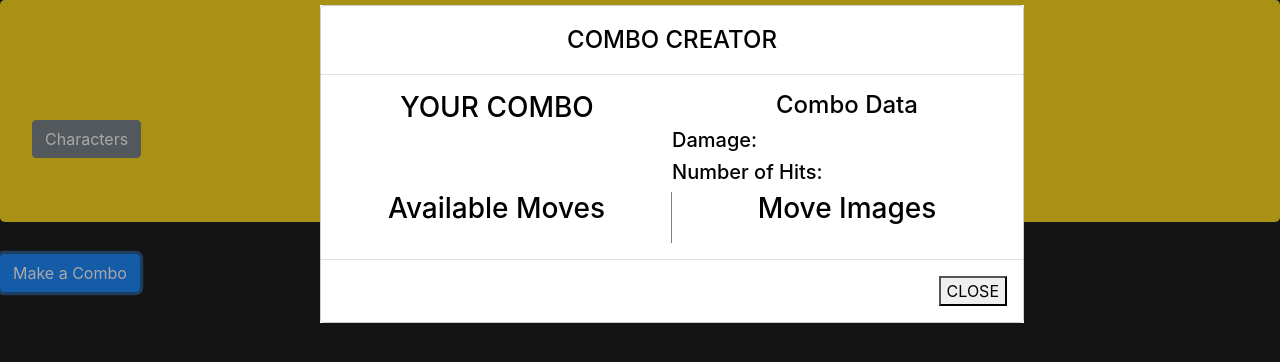
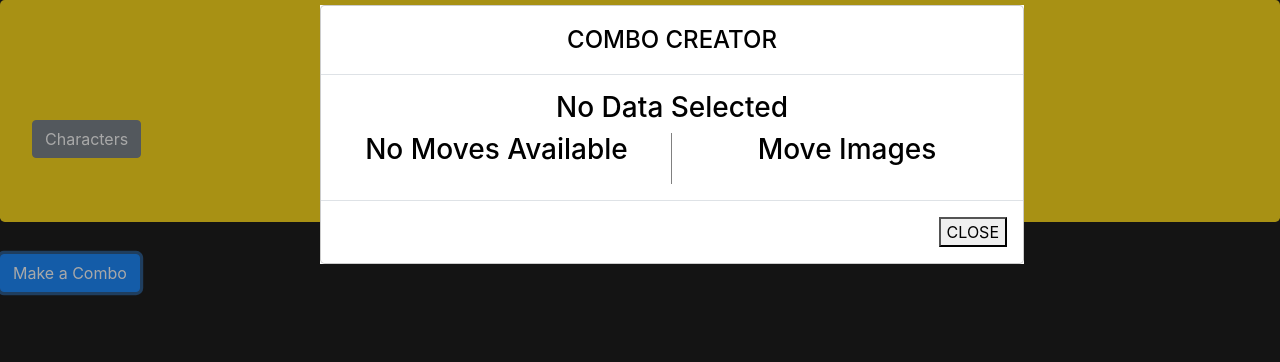
Before and after one commit to jasonfelipe/SFV_React, a React (Create React App) app in the folder client/: page /combo in a window 1280 px wide. Both pictures are taken after a click on the button "Make a Combo". Shown: the top 362 px of the page. Built offline with nearby package versions, Linux system fonts and the light colour scheme.

Commit message:
working on modal

```diff
--- a/client/src/components/Modals/ComboModal.js
+++ b/client/src/components/Modals/ComboModal.js
@@ -27,6 +27,7 @@ export const ComboModal = props => {
                 </div>
 
                 <div className='modal-body'>
+                    {props.combo.length > 0 ?
                     <div className="row">
                         <div className='col-sm-6'>
                             <h3 className='center'>
@@ -41,17 +42,21 @@ export const ComboModal = props => {
                                 )}
                             </ul>
                         </div>
+
                         <div className='col-sm-6'>
                                 <div className='row'>
+
                                     <h4 className='center'>
                                         Combo Data
                                     </h4>
                                 </div>
+
                                 <div className='row'>
                                     <h5>
                                         Damage: {props.dmg}
                                     </h5>
                                 </div>
+
                                 <div className='row'>
                                     <h5>
                                         Number of Hits: {props.hits}
@@ -59,16 +64,31 @@ export const ComboModal = props => {
                                 </div>
                             </div>
                         </div>
+                        :
+                    <div className='row'>
+                        <h3 className='center'>No Data Selected</h3>
+                    </div>
+                }
                     <div className='row'>
                         <div className={props.availableMoves ? 'col-sm-6 col-border' : "col-sm-12"}>
+                        {props.availableMoves.length > 0 ?
+                            <div>
                             <h3 className='center'>Available Moves</h3>
                             <ul>
+
                                     {props.availableMoves.map((element, index) =>
                                         <li key={index}>
                                             <button onClick={props.moveSelector}>{element.move}</button>
                                         </li>
                                     )}
+
                             </ul>
+                            </div> :
+
+                                <h3 className='center'>No Moves Available</h3>
+                        }
+
+
                         </div>
                         <div className='col-sm-6'>
                             <h3 className='center'>Move Images</h3>
--- a/client/src/components/Modals/FrameDataModal.js
+++ b/client/src/components/Modals/FrameDataModal.js
@@ -44,7 +44,6 @@ export const FrameDataModal = props => {
                             <div className='col-sm-6'>
                                 <h5 className='center'>Other Notes</h5>
                                 {props.notes}
-
                             </div>
                         }
                     </div>
--- a/client/src/pages/Combo.js
+++ b/client/src/pages/Combo.js
@@ -14,6 +14,8 @@ class Ryu extends Component {
             comboData: [],
             modalData: [],
             selectedData: "",
+            dmg: [],
+            hits: [],
             comboModal: false,
             showMenu: false,
             dropdownName: "Characters"
@@ -94,46 +96,62 @@ class Ryu extends Component {
         event.preventDefault();
         let selected = event.target.innerHTML;
         let comboArray = this.state.comboData;
-        let moveButtons = []
+        let comboDamage = this.state.dmg;
+        let comboHits = 0;
+
         this.state.frameData.forEach(moves => {
             if (moves.move === selected){
+                comboArray.push(moves);
+                console.log("Whats in the state BEFORE", this.state.dmg);
+                comboDamage.push(moves.damage);
+                this.setState({
+                    selectedData: moves,
+                    comboData:comboArray,
+                    dmg:comboDamage
+                }, function(){
+                    console.log("Whats in the state AFTER", this.state.dmg);
 
-                comboArray.push(moves);
+                    console.log('complete');
+                });
 
 
-                this.setState({
-                    selectedData: moves,
-                    comboData:comboArray
-                });
                 return selected = moves
             }
 
-            let splitting = moves.startup.split('');
-
-            console.log("Let me loop:", splitting);
+            this.handleComboButtons(selected);
+        });
+    }
 
 
-            if (parseInt(selected.onHit) >= parseInt(moves.startup) && moves.moveType !== 'throw' &&
-            moves.moveType !== 'aerial' && moves.moveType !== 'unique') {
-                console.log(selected.onHit);
-
-
-                moveButtons.push(moves)
+    handleComboButtons = (selected) =>{
+        let moveButtons = []
+        this.state.frameData.forEach(move => {
+            if(parseInt(selected.onHit) >= parseInt(move.startup) && move.moveType !== 'throw' &&
+            move.moveType !== 'aerial normal' && move.moveType !== 'vskill') {
+                // console.log("Going into movesButtons", move);
+                moveButtons.push(move)
                 this.setState({
                     modalData: moveButtons
                 });
-
             }else {
+                if (selected.moveType === 'normal' && selected.cancels.split(' ').includes('sp')){
+                    moveButtons = [];
+                    this.state.frameData.forEach(move => {
+                        if (move.moveType === 'special'){
+                            moveButtons.push(move)
+                            this.setState({
+                                modalData: moveButtons
+                            });
+                        }
+                    });
+                }else{
                     this.setState({
                         modalData: []
                     })
                 }
+            }
+        })}
 
-        });
-
-
-
-    }
 
 
     render(){
@@ -170,6 +188,8 @@ class Ryu extends Component {
                     move={this.state.selectedData.move}
                     src={this.state.selectedData.gif}
                     combo={this.state.comboData}
+                    dmg={this.state.dmg.reduce((a,b) => a + b, 0)}
+                    hits={this.state.hits}
             />
         </div>
         )
```
Lines whose indentation alone changed are shown as unchanged.
